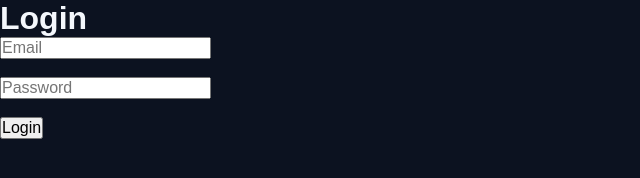
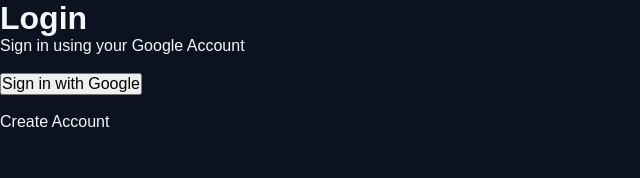
Before and after one commit to sedrick-dev/sedrick-ecommerce, a plain HTML site: page login.html in a window 1280 px wide. Shown: the whole page, without its empty margins (0-640 px from the left). Drawn offline with Linux system fonts and the light colour scheme.

Commit message:
Add files via upload

```diff
--- a/login.html
+++ b/login.html
@@ -1,17 +1,30 @@
 <!DOCTYPE html>
 <html>
 <head>
-<title>Login</title>
-<link rel="stylesheet" href="style.css">
+    <title>Login</title>
+    <link rel="stylesheet" href="style.css">
 </head>
 <body>
 
-<h1>Login</h1>
+<div class="login-card">
 
-<input type="email" placeholder="Email"><br><br>
-<input type="password" placeholder="Password"><br><br>
+    <h1>Login</h1>
 
-<button>Login</button>
+    <p>Sign in using your Google Account</p>
 
+    <br>
+
+    <button id="googleLoginBtn">
+        Sign in with Google
+    </button>
+
+    <br><br>
+
+    <a href="signup.html">Create Account</a>
+
+</div>
+
+<script type="module" src="auth.js"></script>
+<script type="module" src="auth.js"></script>
 </body>
 </html>
```
